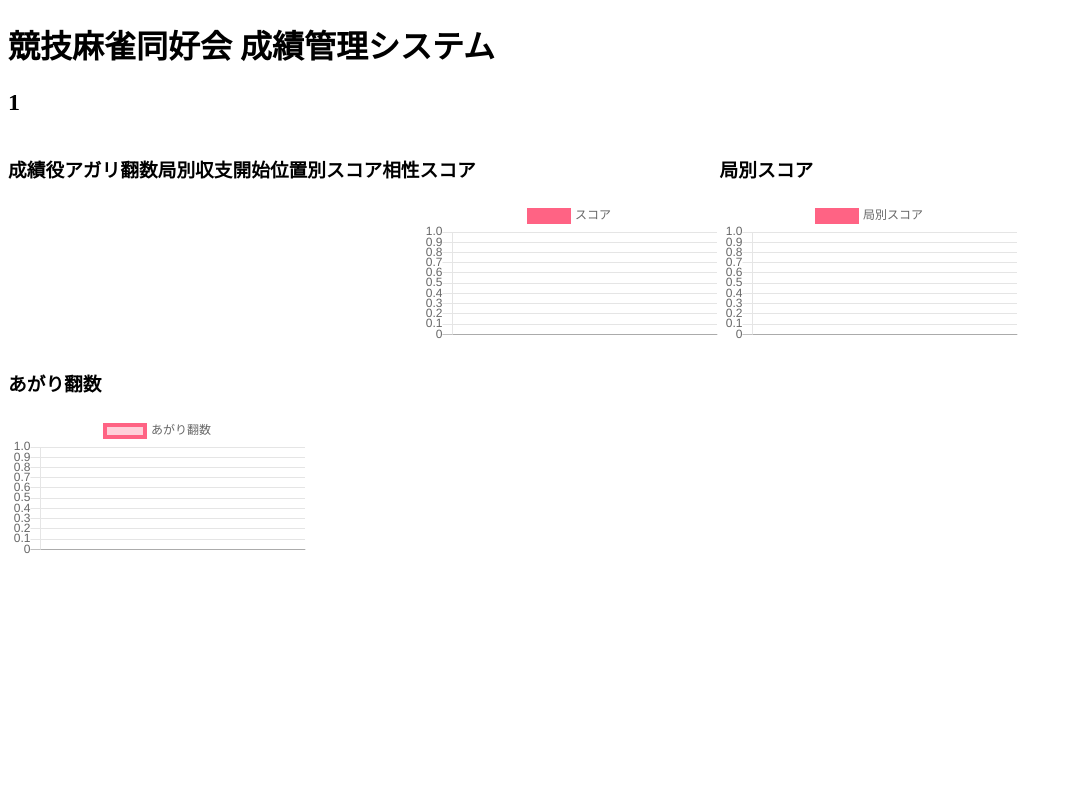
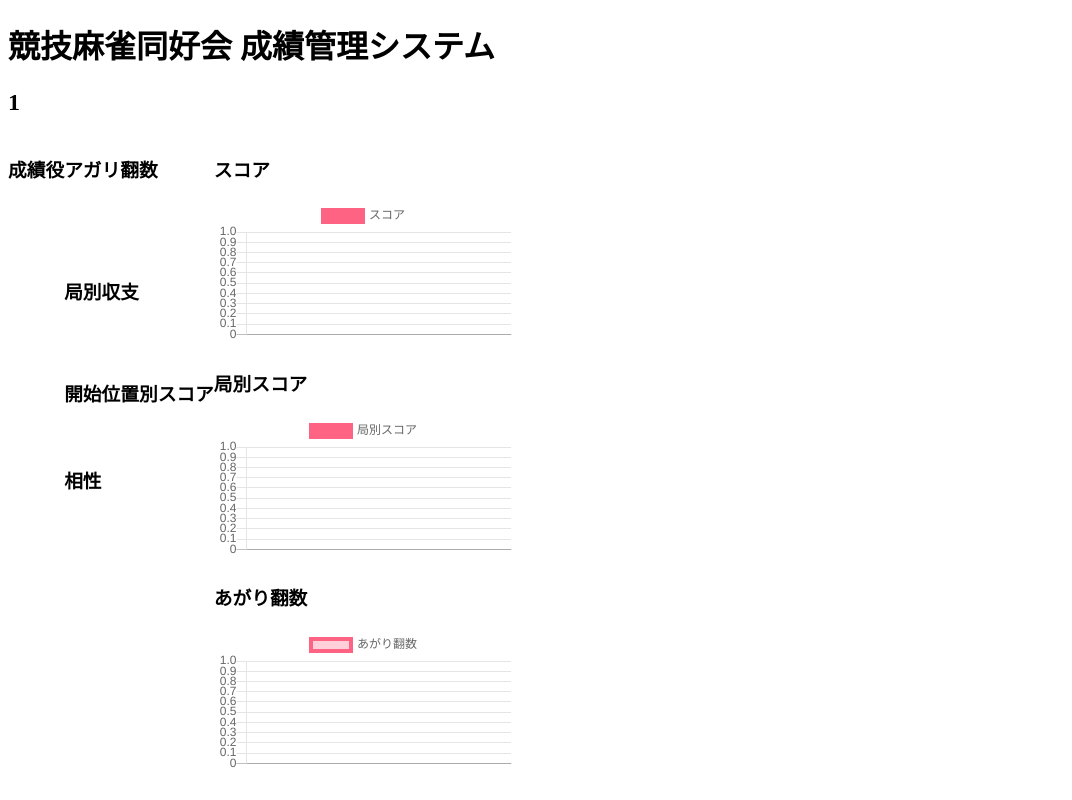
Before and after one commit to daicho/mahjong-club, a PHP site: page /person.php?name=1 in a window 1280 px wide. Shown: the whole page, without its empty margins (0-1072 px from the left). Run offline with PHP 8.4, Linux system fonts and the light colour scheme; data that the repository does not hold is empty.

Commit message:
personalをみやすく

```diff
--- a/web/person.php
+++ b/web/person.php
@@ -76,8 +76,8 @@
                 }
                 ?>
             </table>
-        </div>
-        <div class='personal-table'>
+        <!--</div>
+        <div class='personal-table turnBack'>-->
             <h3>局別収支</h3>
             <table>
                 <?php
@@ -92,8 +92,8 @@
                 }
                 ?>
             </table>
-        </div>
-        <div class='personal-table'>
+        <!--</div>
+        <div class='personal-table turnBack'>-->
             <h3>開始位置別スコア</h3>
             <table>
                 <?php
@@ -108,8 +108,8 @@
                 }
                 ?>
             </table>
-        </div>
-        <div class='personal-table'>
+        <!--</div>
+        <div class='personal-table turnBack'>-->
             <h3>相性</h3>
             <table>
                 <?php
@@ -127,18 +127,20 @@
                 ?>
             </table>
         </div>
-        <div  class='personal-graph',style="width:50%;">
+    <div class='graph'>
+        <div  class='personal-graph'>
             <h3>スコア</h3>
             <canvas id="score" ></canvas>
         </div>
-        <div class='personal-graph',style="width:50%;">
+        <div class='personal-graph',style="width:100%;">
             <h3>局別スコア</h3>
             <canvas id="byStationScore"></canvas>
         </div>
-        <div class='personal-graph',style="width:50%;">
+        <div class='personal-graph',style="width:100%;">
             <h3>あがり翻数</h3>
             <canvas id="fanScore"></canvas>
         </div>
+    </div>
     </div>
     <script>
         var ctx = document.getElementById("score").getContext("2d");
```
